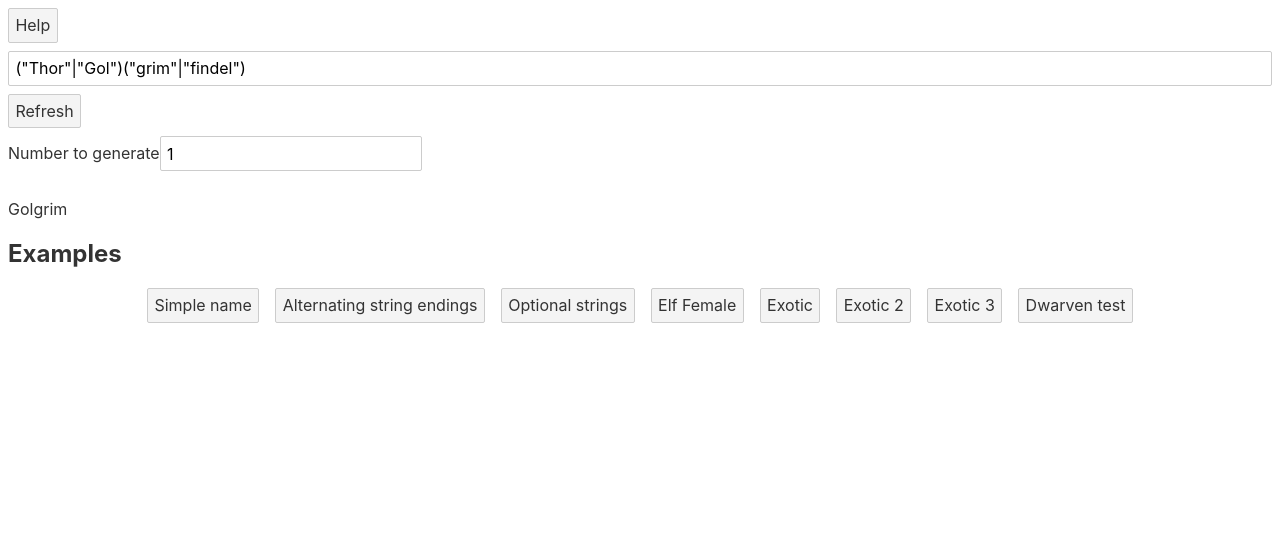
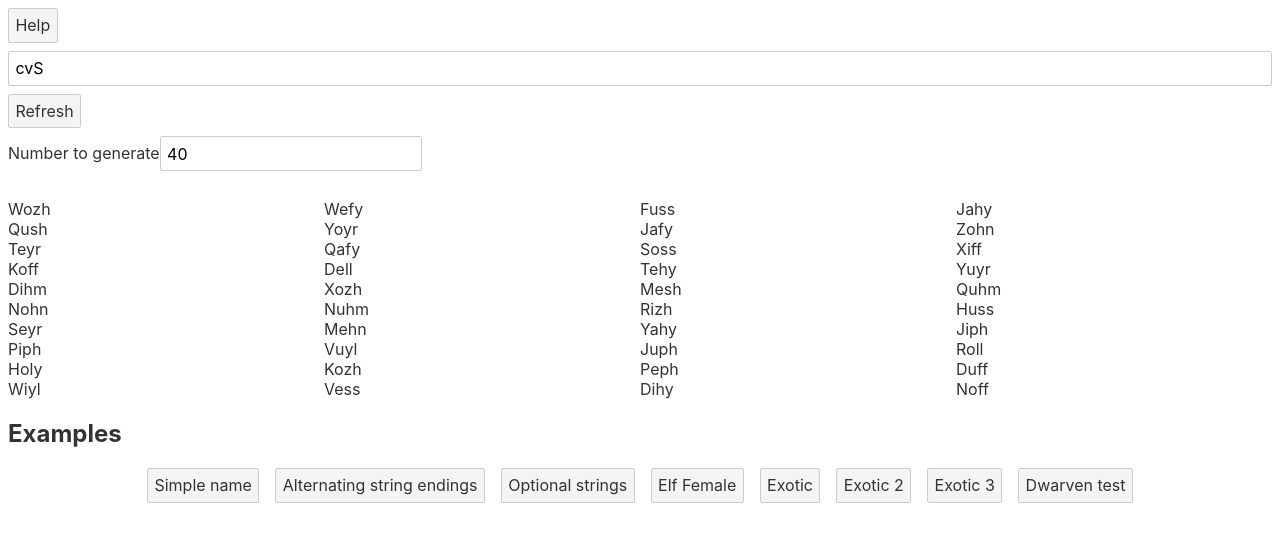
Before and after one commit to Perturbatio/svelte-rpg-name-generator, a Svelte app: page / in a window 1280 px wide. Shown: the top 542 px of the page. Built offline with nearby package versions, Linux system fonts and the light colour scheme.

Commit message:
* update the README.md * set some defaults for the App

```diff
--- a/src/App.svelte
+++ b/src/App.svelte
@@ -1,10 +1,10 @@
 <script>
 	import { generateName, tokens } from './NameGenerator.js'
 
-	let pattern = '("Thor"|"Gol")("grim"|"findel")'
+	let pattern = 'cvS'
 	let visible = false
 	let names = []
-	let numberToGenerate = 1
+	let numberToGenerate = 40
 
 	let examples = [
 		// {title: 'depth test', pattern: 'fl(c|(vv|(c|v)))'},
```
Also changed, not shown: 1 other file (tests, documents, lock files or other folders).
